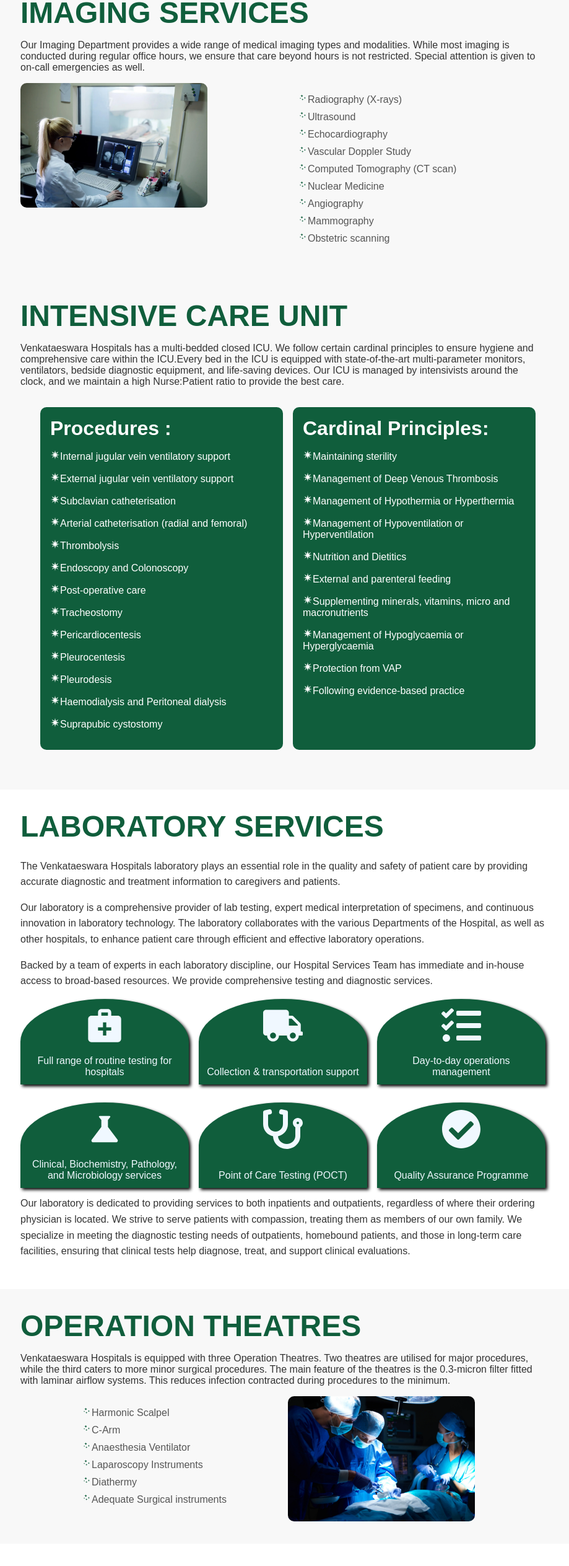
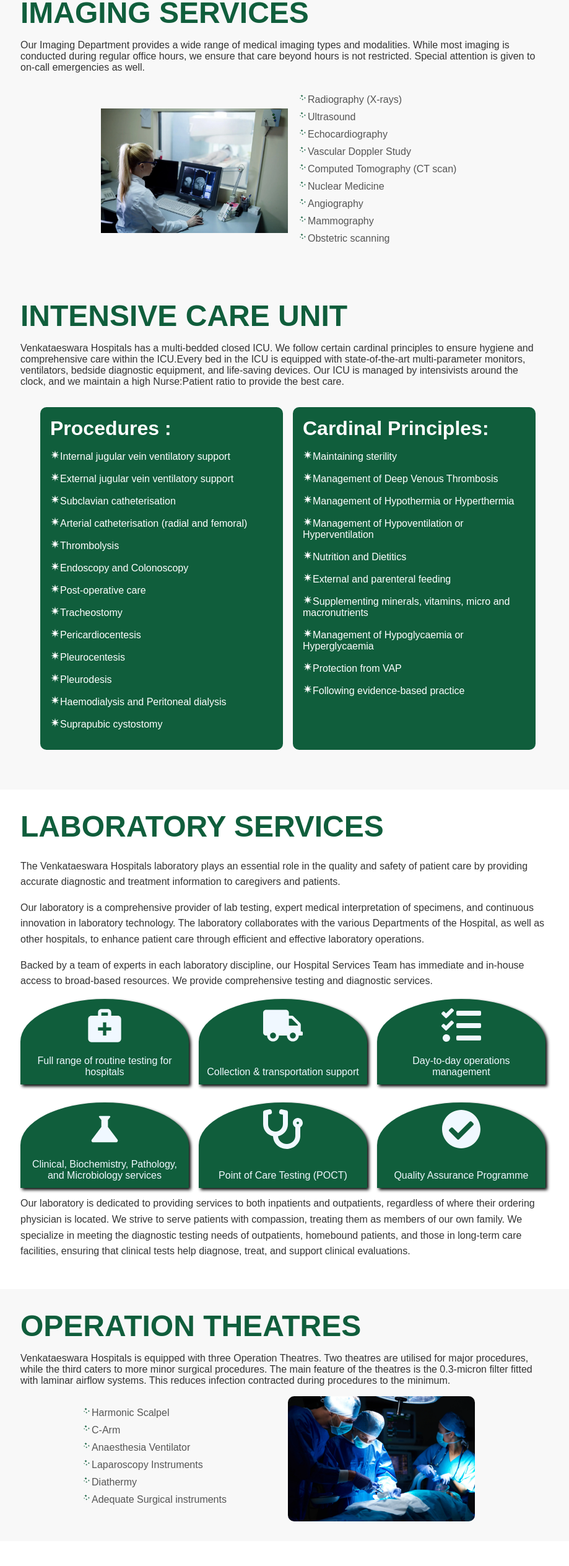
Before and after one commit to vikraman1653763/vhospital, a React (Vite) app: page /service in a window 1280 px wide. Shown: the part 4080-6607 px from the top of the page at 62% size, without its empty margins (175-1094 px from the left). Built offline with nearby package versions, Linux system fonts and the light colour scheme.

Commit message:
30-12-2024

```diff
--- a/src/service/Section9.jsx
+++ b/src/service/Section9.jsx
@@ -23,7 +23,7 @@
             <li><WiStars/>Adequate Surgical instruments </li>
             </ul>
         </div>
-        <div className="service-sec-6-image">
+        <div className="service-sec-6-image service-sec-9-image">
           <img src="/assets/operation.webp" alt="Health Checkups" />
         </div>
         </div>
--- a/src/style/service.css
+++ b/src/style/service.css
@@ -74,7 +74,6 @@
   .service-sec-2-equipment {
     margin-top: 20px;
     position: relative;
-
   }
   .service-sec-2-icon {
     position: absolute;
@@ -387,7 +386,7 @@
       /* #############section6############### */
       .service-sec-6 {
         padding: 2rem 13rem;
-        background-color: #f8f8f8; /* Light background for contrast */
+        background-color: #f8f8f8;
       }
 
       .service-sec-6-content {
@@ -417,10 +416,12 @@
         display: flex;
         flex-direction: row;
         flex-wrap: nowrap;
-        justify-content:space-between;
+        justify-content:center;
       }
       .service-sec-6-image{
         width: 50%;
+        display: flex;
+        justify-content:flex-end;
       }
       .service-sec-6-image img{
         width: 70%;
@@ -614,7 +615,9 @@
 
 
       /* ######################section9############# */
-
+.service-sec-9-image{
+  justify-content: flex-start;
+}
       .service-sec-9-point{
         display: flex;
         justify-content: center;
```
